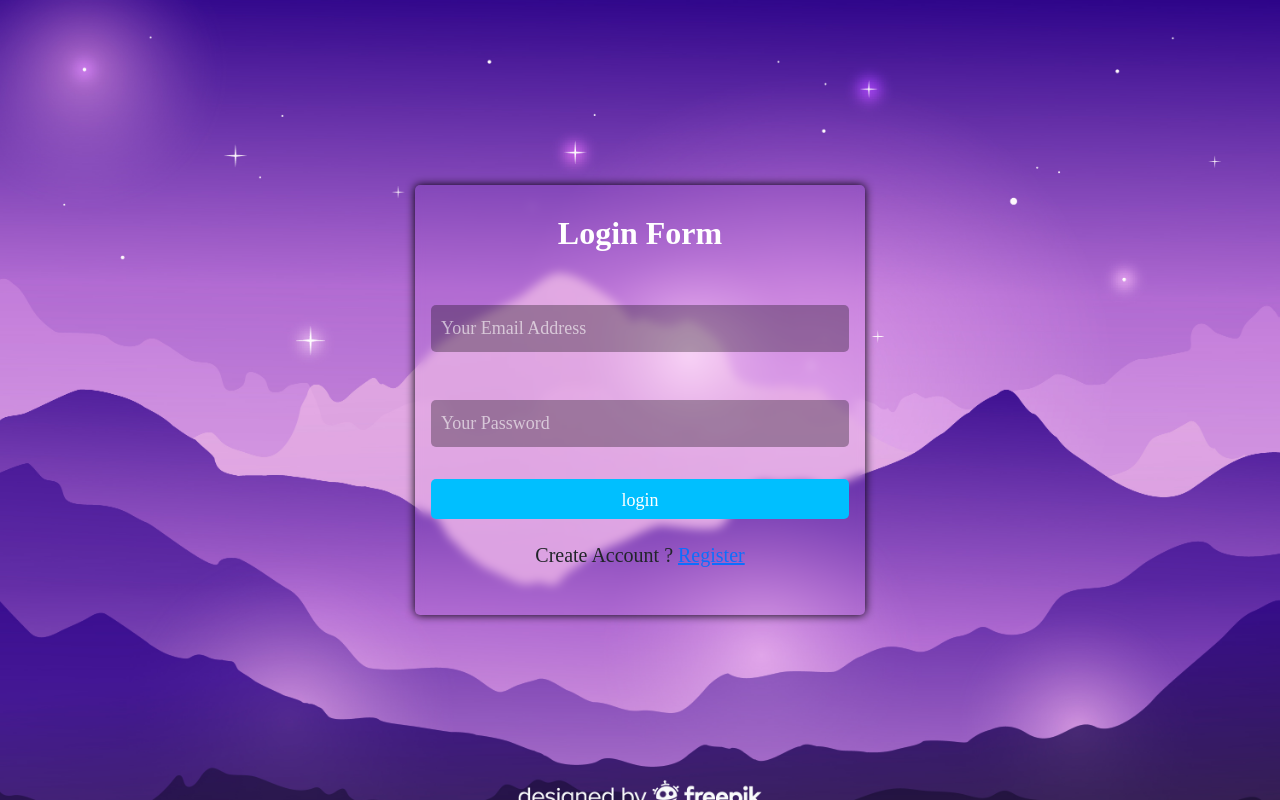
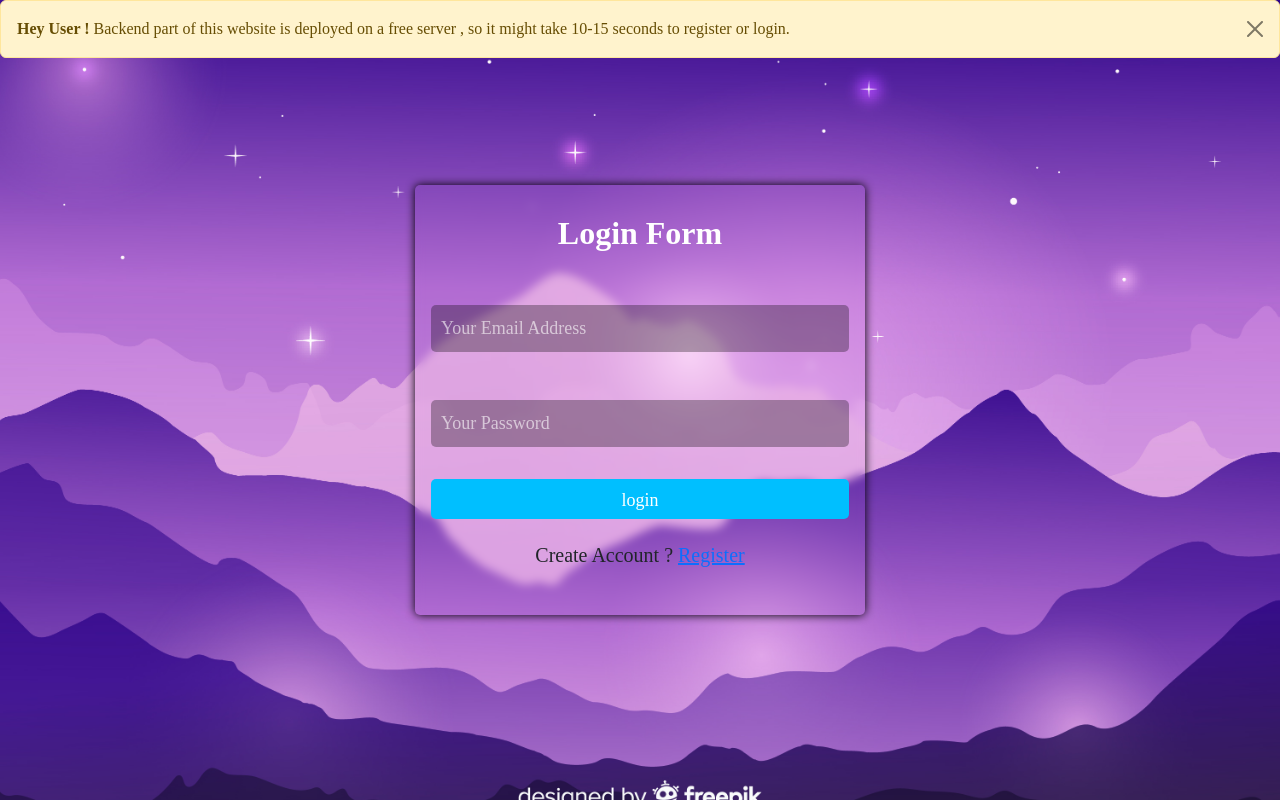
Before and after one commit to aditya7483thakur/Baatkro, a React (Vite) app in the folder client/: page / in a window 1280 px wide. Built offline with nearby package versions, Linux system fonts and the light colour scheme; no server answers.

Commit message:
alert added

```diff
--- a/client/src/components/Login&Register/Login.jsx
+++ b/client/src/components/Login&Register/Login.jsx
@@ -46,7 +46,22 @@ const Login = () => {
   if (isAuthenticated) return <Navigate to={"/chat"} />;
 
   return (
+    <>
       <div className="main-div">
+        <div
+          className="alert alert-warning alert-dismissible fade show"
+          role="alert"
+        >
+          <strong>Hey User !</strong> Backend part of this website is deployed
+          on a free server , so it might take 10-15 seconds to register or
+          login.
+          <button
+            type="button"
+            className="btn-close"
+            data-bs-dismiss="alert"
+            aria-label="Close"
+          ></button>
+        </div>
         <div className="form-box px-3">
           <div className="header-text my-4">Login Form</div>
           <input
@@ -71,6 +86,7 @@ const Login = () => {
           </center>
         </div>
       </div>
+    </>
   );
 };
 
--- a/client/src/components/Login&Register/Register.jsx
+++ b/client/src/components/Login&Register/Register.jsx
@@ -50,6 +50,19 @@ const Register = () => {
   if (isAuthenticated) return <Navigate to={"/chat"} />;
   return (
     <div className="main-div">
+      <div
+        className="alert alert-warning alert-dismissible fade show"
+        role="alert"
+      >
+        <strong>Hey User !</strong> Backend part of this website is deployed on
+        a free server , so it might take 10-15 seconds to register or login.
+        <button
+          type="button"
+          className="btn-close"
+          data-bs-dismiss="alert"
+          aria-label="Close"
+        ></button>
+      </div>
       <div className="form-box p-2 px-3">
         <div className="header-text">Registeration Form</div>
         <form encType="multipart/form-data" onSubmit={handleRegister}>
```
Lines whose indentation alone changed are shown as unchanged.
